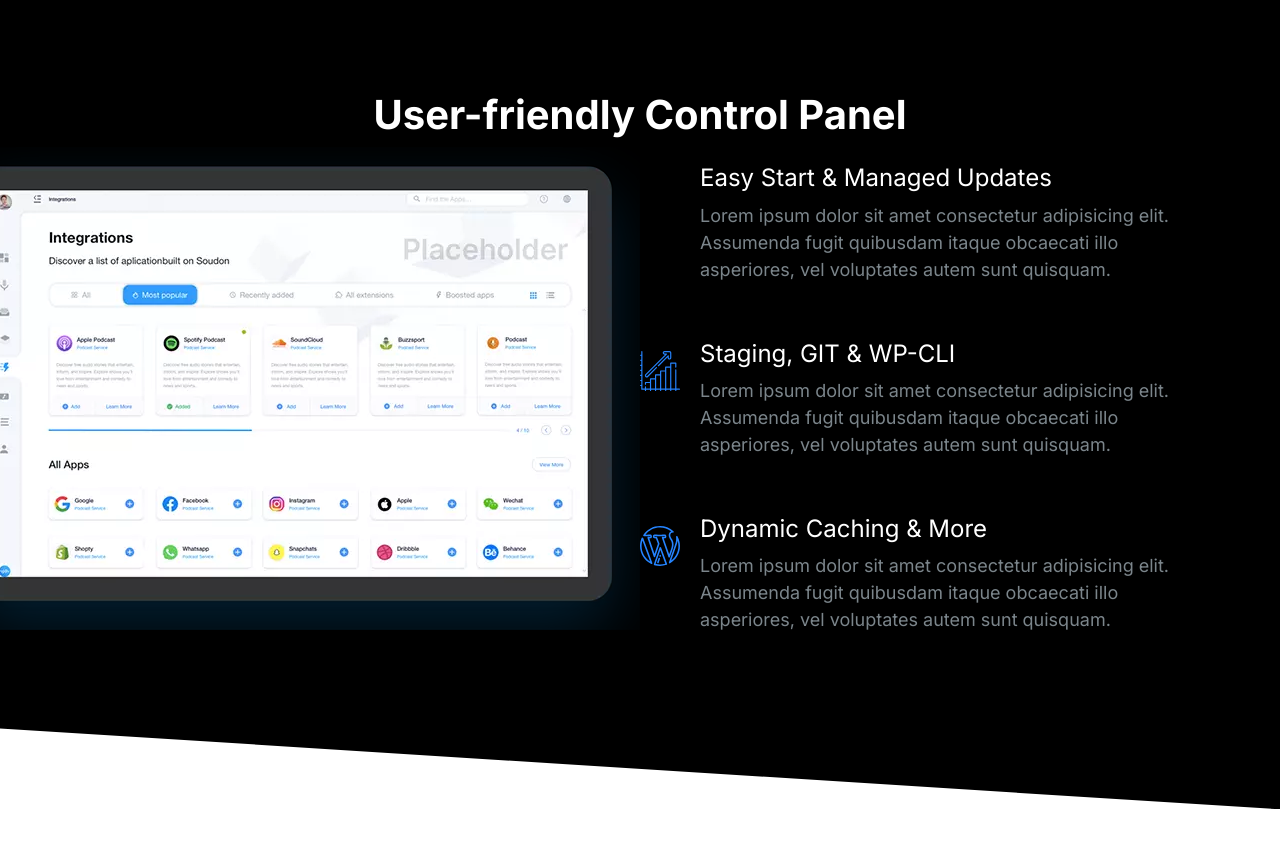
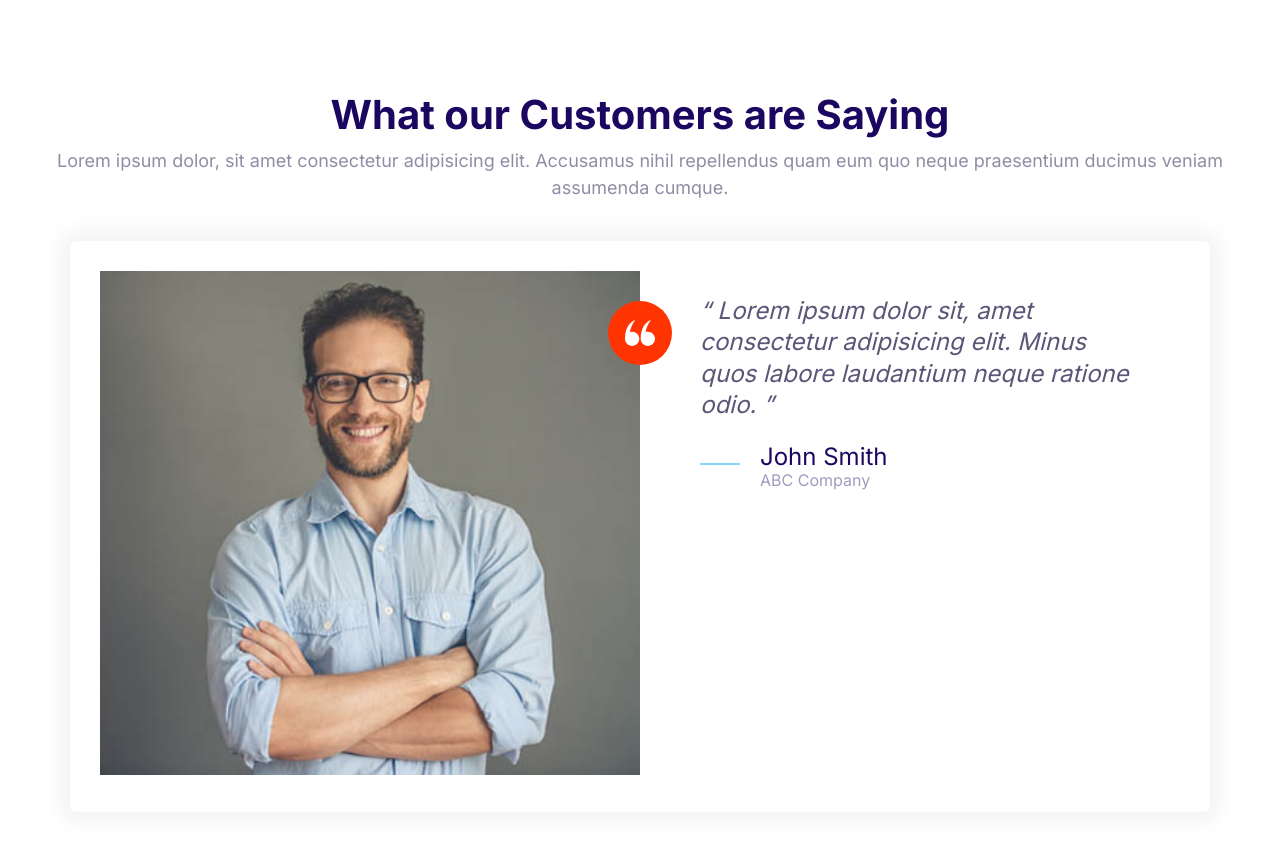
Before and after one commit to jonnguyen1926/moshify, a plain HTML site: page index.html in a window 1280 px wide. Before the commit the page ends 809 px from the top, so only its background shows below. Drawn offline with Linux system fonts and the light colour scheme.

Commit message:
testimonial blocks

```diff
--- a/css/styles.css
+++ b/css/styles.css
@@ -610,6 +610,7 @@ a {
 
 .block__header {
     text-align: center;
+    margin-bottom: 4rem;
 }
 
 .block__heading {
--- a/index.html
+++ b/index.html
@@ -15,75 +15,50 @@
     <link rel="stylesheet" href="css/styles.css" />
   </head>
   <body>
-    <section class="block block--dark block--skewed-right block-showcase">
+    <section class="block">
       <header class="block__header">
-        <h2>User-friendly Control Panel</h2>
+        <h2>What our Customers are Saying</h2>
+        <p>
+          Lorem ipsum dolor, sit amet consectetur adipisicing elit. Accusamus
+          nihil repellendus quam eum quo neque praesentium ducimus veniam
+          assumenda cumque.
+        </p>
       </header>
-      <div class="container grid grid--1x2">
-        <picture class="block-showcase__image">
-          <source
-            type="image/webp"
-            srcset="images/ipad.webp 1x, images/ipad@2x.webp 2x"
+      <div class="container">
+        <div class="card testimonial">
+          <div class="grid grid--1x2">
+            <div class="testimonial__image">
+              <img
+                src="images/testimonial.jpg"
+                alt="A happy, smiling customer"
               />
-          <source
-            type="image/png"
-            srcset="images/ipad.png 1x, images/ipad@2x.png 2x"
-          />
-          <img src="images/ipad.png" alt="" />
-        </picture>
-        <ul class="list">
-          <li>
+              <span class="icon-container icon-container--accent">
+                <svg class="icon icon--white icon--small">
+                  <use xlink:href="images/sprite.svg#quotes"></use>
+                </svg>
+              </span>
+            </div>
+            <blockquote class="quote">
+              <p class="quote__text">
+                Lorem ipsum dolor sit, amet consectetur adipisicing elit. Minus
+                quos labore laudantium neque ratione odio.
+              </p>
+              <footer>
                 <div class="media">
                   <div class="media__image">
-                <svg class="icon icon--primary">
-                  <use xlink:href="images/sprite.svg#snap"></use>
+                    <svg class="icon icon--primary quote__line">
+                      <use xlink:href="images/sprite.svg#line"></use>
                     </svg>
                   </div>
                   <div class="media__body">
-                <h3 class="media__title">Easy Start & Managed Updates</h3>
-                <p>
-                  Lorem ipsum dolor sit amet consectetur adipisicing elit.
-                  Assumenda fugit quibusdam itaque obcaecati illo asperiores,
-                  vel voluptates autem sunt quisquam.
-                </p>
+                    <h3 class="media__title quote__author">John Smith</h3>
+                    <p class="quote__organization">ABC Company</p>
                   </div>
                 </div>
-          </li>
-          <li>
-            <div class="media">
-              <div class="media__image">
-                <svg class="icon icon--primary">
-                  <use xlink:href="images/sprite.svg#growth"></use>
-                </svg>
-              </div>
-              <div class="media__body">
-                <h3 class="media__title">Staging, GIT & WP-CLI</h3>
-                <p>
-                  Lorem ipsum dolor sit amet consectetur adipisicing elit.
-                  Assumenda fugit quibusdam itaque obcaecati illo asperiores,
-                  vel voluptates autem sunt quisquam.
-                </p>
+              </footer>
+            </blockquote>
           </div>
         </div>
-          </li>
-          <li>
-            <div class="media">
-              <div class="media__image">
-                <svg class="icon icon--primary">
-                  <use xlink:href="images/sprite.svg#wordpress"></use>
-                </svg>
-              </div>
-              <div class="media__body">
-                <h3 class="media__title">Dynamic Caching & More</h3>
-                <p>
-                  Lorem ipsum dolor sit amet consectetur adipisicing elit.
-                  Assumenda fugit quibusdam itaque obcaecati illo asperiores,
-                  vel voluptates autem sunt quisquam.
-                </p>
-              </div>
-            </div>
-          </li>
-        </ul>
       </div>
     </section>
     <script src="js/main.js"></script>
```
Also changed, not shown: components/testimonials block.html (added, +43 -0 lines). Lines whose indentation alone changed are shown as unchanged.
